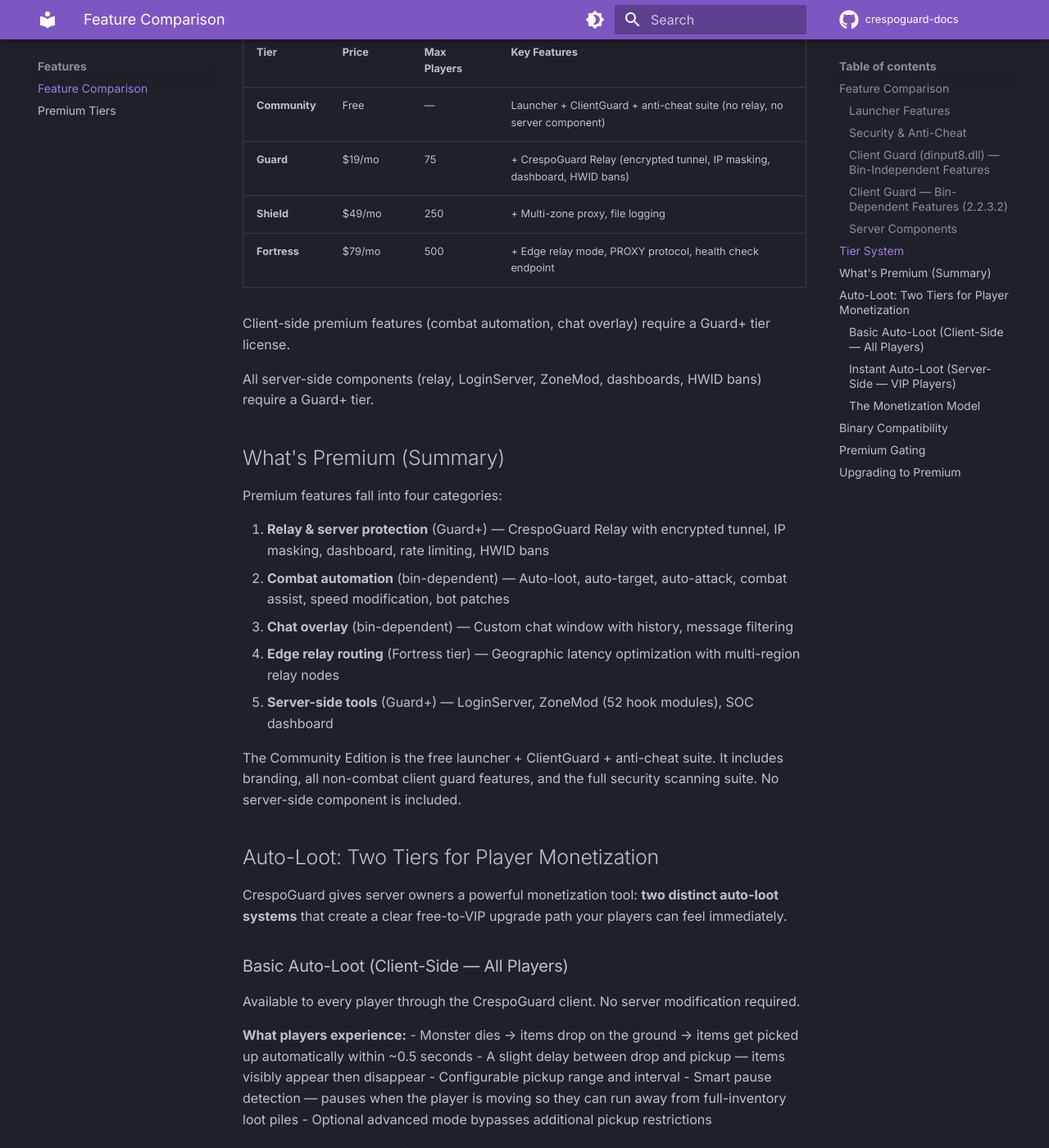
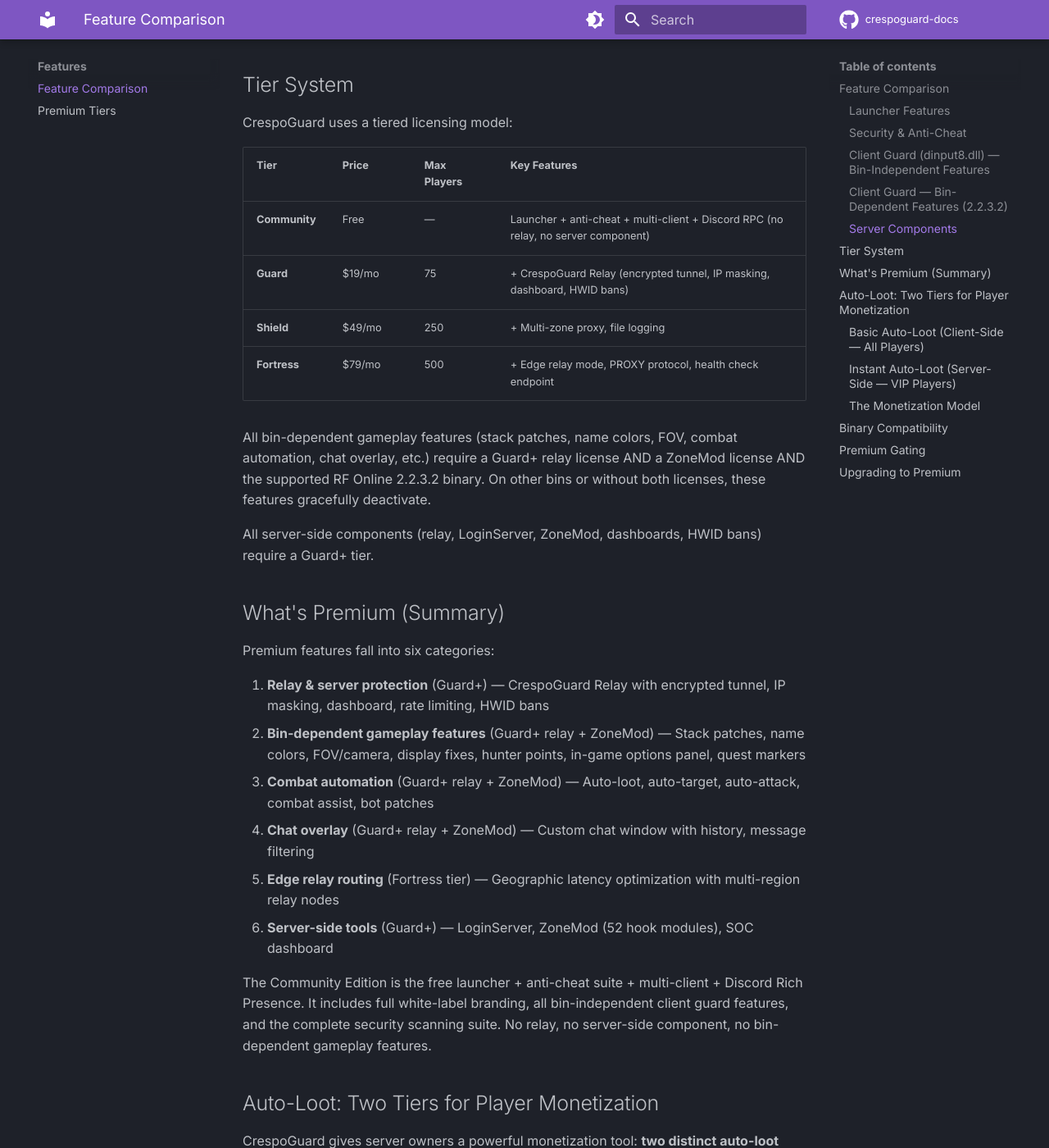
Before and after one commit to CrespoCyberConsultingLLC/crespoguard-docs, an MkDocs documentation site: the page built from docs/FEATURES.md, in a window 1280 px wide and 1400 px high, scrolled down 3734 px. Shown: the whole window at 82% size. Built offline with MkDocs 1.6.1 and Material for MkDocs 9.7.7, drawn with Linux system fonts in a browser that asks for light colours; comment, search, counter and statistics services are not loaded; some of the changed text lies outside the part shown.

Commit message:
docs: finalize Community edition as launcher + anti-cheat + multi-client + Discord RPC
Community is free launcher with full branding, anti-cheat suite,
multi-client support, and Discord Rich Presence. No relay.
Bin-dependent gameplay features require Guard+ relay + ZoneMod.
Works with Sirin servers via IsSirin config flag.

Co-Authored-By: Claude Opus 4.6 (1M context) <noreply@anthropic.com>

```diff
--- a/docs/FEATURES.md
+++ b/docs/FEATURES.md
@@ -50,32 +50,35 @@ These work on any RF_Online.bin version — no game memory hooking.
 | Feature | Community | Premium |
 |---------|:---------:|:-------:|
 | Multi-client support (run multiple instances) | Yes | Yes |
-| Display fixes (VSync, cursor clipping) | Yes | Yes |
 | Korean locale emulation | Yes | Yes |
 | Discord Rich Presence | Yes | Yes |
+| Asset decryption (CGEF) | Yes | Yes |
+| FreeGuard/Cerberus suppression | Yes | Yes |
 
 ### Client Guard — Bin-Dependent Features (2.2.3.2)
 
 These use pattern-scanned addresses from the game binary. Requires RF Online 2.2.3.2.
 
-| Feature | Community | Premium |
-|---------|:---------:|:-------:|
-| Stack limit patches (sell/shop) | Yes | Yes |
-| Custom name colors (`__NC__` protocol) | Yes | Yes |
-| Hunter point patches | Yes | Yes |
-| In-game options panel (backtick key) | Yes | Yes |
-| FOV / Camera distance overrides | Yes | Yes |
-| View distance / Dynamic lighting / Shadows | Yes | Yes |
-| Quest marker overlay | Yes | Yes |
+**All bin-dependent features require an active Guard+ relay license AND a ZoneMod license AND the supported RF Online 2.2.3.2 binary.** On other bins, these features gracefully deactivate.
+
+| Feature | Community | Guard+ |
+|---------|:---------:|:------:|
+| Stack limit patches (sell/shop) | — | Yes |
+| Custom name colors (`__NC__` protocol) | — | Yes |
+| Hunter point patches | — | Yes |
+| In-game options panel (backtick key) | — | Yes |
+| FOV / Camera distance overrides | — | Yes |
+| Display fixes (VSync, cursor clipping) | — | Yes |
+| View distance / Dynamic lighting / Shadows | — | Yes |
+| Quest marker overlay | — | Yes |
 | Chat window overlay (with history) | — | Yes |
-| Auto-loot | — | Yes |
+| Auto-loot (client-side) | — | Yes |
 | Auto-target (tab cycling) | — | Yes |
 | Auto-attack (spacebar automation) | — | Yes |
 | Attack-on-target (click to attack) | — | Yes |
 | Target name filter (focus farming) | — | Yes |
 | Combat assist (combined targeting + attack) | — | Yes |
-| Speed modification | — | Yes |
-| Advanced memory features (bot patches) | — | Yes |
+| Bot memory / bot patches | — | Yes |
 
 ### Server Components
 
@@ -96,26 +99,27 @@ CrespoGuard uses a tiered licensing model:
 
 | Tier | Price | Max Players | Key Features |
 |------|-------|-------------|-------------|
-| **Community** | Free | — | Launcher + ClientGuard + anti-cheat suite (no relay, no server component) |
+| **Community** | Free | — | Launcher + anti-cheat + multi-client + Discord RPC (no relay, no server component) |
 | **Guard** | $19/mo | 75 | + CrespoGuard Relay (encrypted tunnel, IP masking, dashboard, HWID bans) |
 | **Shield** | $49/mo | 250 | + Multi-zone proxy, file logging |
 | **Fortress** | $79/mo | 500 | + Edge relay mode, PROXY protocol, health check endpoint |
 
-Client-side premium features (combat automation, chat overlay) require a Guard+ tier license.
+All bin-dependent gameplay features (stack patches, name colors, FOV, combat automation, chat overlay, etc.) require a Guard+ relay license AND a ZoneMod license AND the supported RF Online 2.2.3.2 binary. On other bins or without both licenses, these features gracefully deactivate.
 
 All server-side components (relay, LoginServer, ZoneMod, dashboards, HWID bans) require a Guard+ tier.
 
 ## What's Premium (Summary)
 
-Premium features fall into four categories:
+Premium features fall into six categories:
 
 1. **Relay & server protection** (Guard+) — CrespoGuard Relay with encrypted tunnel, IP masking, dashboard, rate limiting, HWID bans
-2. **Combat automation** (bin-dependent) — Auto-loot, auto-target, auto-attack, combat assist, speed modification, bot patches
-3. **Chat overlay** (bin-dependent) — Custom chat window with history, message filtering
-4. **Edge relay routing** (Fortress tier) — Geographic latency optimization with multi-region relay nodes
-5. **Server-side tools** (Guard+) — LoginServer, ZoneMod (52 hook modules), SOC dashboard
+2. **Bin-dependent gameplay features** (Guard+ relay + ZoneMod) — Stack patches, name colors, FOV/camera, display fixes, hunter points, in-game options panel, quest markers
+3. **Combat automation** (Guard+ relay + ZoneMod) — Auto-loot, auto-target, auto-attack, combat assist, bot patches
+4. **Chat overlay** (Guard+ relay + ZoneMod) — Custom chat window with history, message filtering
+5. **Edge relay routing** (Fortress tier) — Geographic latency optimization with multi-region relay nodes
+6. **Server-side tools** (Guard+) — LoginServer, ZoneMod (52 hook modules), SOC dashboard
 
-The Community Edition is the free launcher + ClientGuard + anti-cheat suite. It includes branding, all non-combat client guard features, and the full security scanning suite. No server-side component is included.
+The Community Edition is the free launcher + anti-cheat suite + multi-client + Discord Rich Presence. It includes full white-label branding, all bin-independent client guard features, and the complete security scanning suite. No relay, no server-side component, no bin-dependent gameplay features.
 
 ## Auto-Loot: Two Tiers for Player Monetization
 
@@ -183,13 +187,13 @@ This is one of the most requested features in RF Online private servers and one
 
 Client Guard features are split by binary dependency:
 
-- **Bin-independent features** (multi-client, locale, display, Discord) work on **any** RF_Online.bin version
-- **Bin-dependent features** (stack patches, name colors, FOV, options panel, quest markers, and all premium features) are validated for **RF Online 2.2.3.2** only
+- **Bin-independent features** (multi-client, locale, Discord RPC, asset decryption, FreeGuard suppression) work on **any** RF_Online.bin version and are included in the free Community edition
+- **Bin-dependent features** (stack patches, name colors, FOV, display fixes, options panel, quest markers, combat features, chat overlay, bot patches) are validated for **RF Online 2.2.3.2** only and require Guard+ relay + ZoneMod licenses
 - On other binary versions, bin-dependent features gracefully deactivate — no crash, no errors
 
 ## Premium Gating
 
-Premium features require server-side license validation. The in-game options panel shows premium features as available but locked — players can see what's possible and ask their server owner to upgrade. Feature access is enforced server-side and cannot be bypassed locally.
+All bin-dependent features require dual license validation: an active Guard+ relay tier license AND a ZoneMod license, plus verification of the supported RF Online 2.2.3.2 binary. The in-game options panel shows premium features as available but locked — players can see what's possible and ask their server owner to upgrade. Feature access is enforced server-side and cannot be bypassed locally.
 
 ## Upgrading to Premium
 
```
Also changed, not shown: docs/PREMIUM_TIERS.md (+18 -5 lines), docs/index.md (+7 -6 lines), docs/launcher/CONFIG_REFERENCE.md (+1 -1 lines), docs/launcher/RELAY.md (+2 -2 lines), docs/launcher/SETUP.md (+18 -13 lines).
